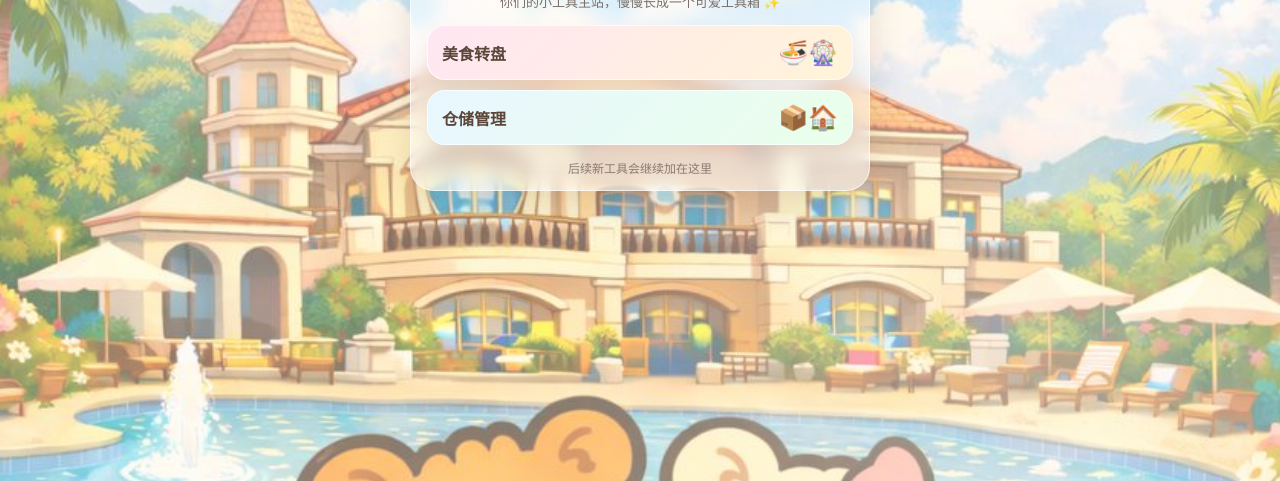
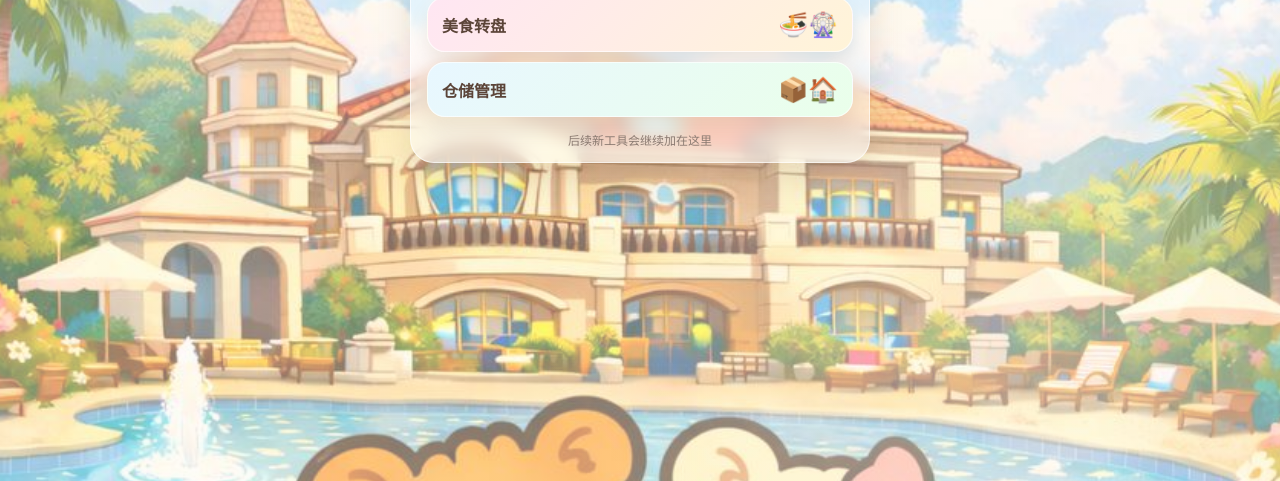
Before and after one commit to alalei0921/lw5-wheel, a plain HTML site: page index.html in a window 1280 px wide. Shown: the part 319-800 px from the top of the page. Drawn offline with Linux system fonts and the light colour scheme.

Commit message:
style: move home card further up to avoid covering ears

```diff
--- a/index.html
+++ b/index.html
@@ -47,7 +47,7 @@
       box-shadow:0 14px 34px rgba(112,76,52,.16);
       padding:18px 16px 14px;
       text-align:center;
-      transform: translateY(-24px);
+      transform: translateY(-52px);
     }
     h1{
       margin:0;
```
